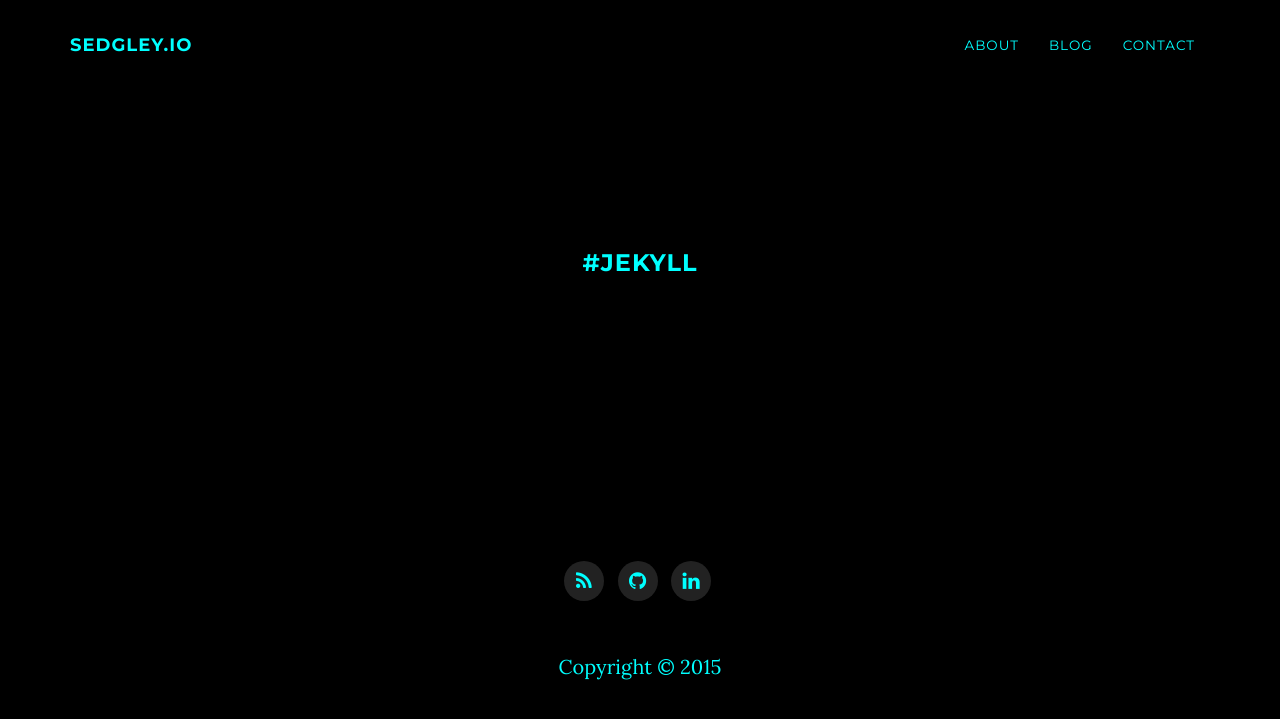
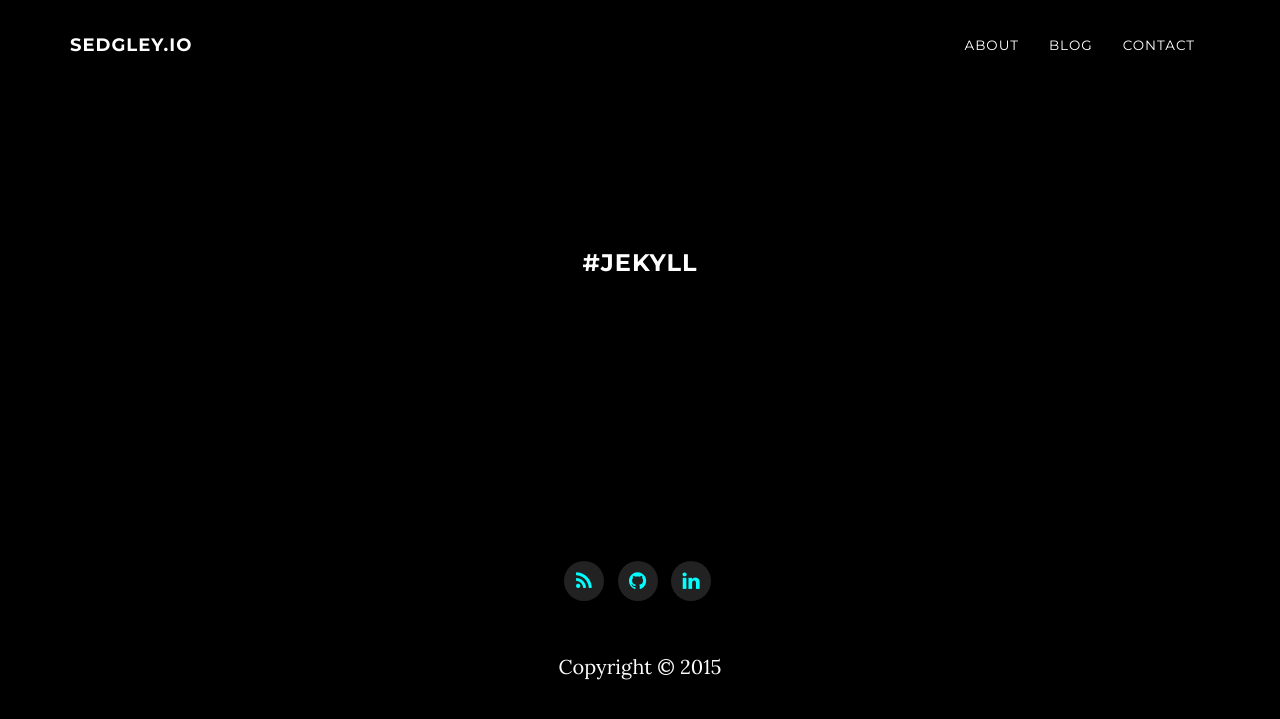
Before and after one commit to cbsedgley/cbsedgley.github.io, a Jekyll site: the page built from tags/jekyll.html, in a window 1280 px wide and 925 px high. Shown: the top 719 px of the window. Built offline with Jekyll 4.4.1, drawn with Linux system fonts in a browser that asks for light colours; comment, search, counter and statistics services are not loaded.

Commit message:
Update grayscale.css

```diff
--- a/css/grayscale.css
+++ b/css/grayscale.css
@@ -12,7 +12,7 @@ body {
     width: 100%;
     height: 100%;
     font-family: Lora,"Helvetica Neue",Helvetica,Arial,sans-serif;
-    color: #00ffff;
+    color: #fff;
     background-color: #000;
 }
 
@@ -22,8 +22,7 @@ html {
 }
 
 h1,
-h2 {
-}
+h2,
 h3,
 h4,
 h5,
@@ -100,7 +99,7 @@ a:focus {
 .navbar-custom .navbar-brand .navbar-toggle {
     padding: 4px 6px;
     font-size: 16px;
-    color: #00ffff;
+    color: #fff;
 }
 
 .navbar-custom .navbar-brand .navbar-toggle:focus,
@@ -109,7 +108,7 @@ a:focus {
 }
 
 .navbar-custom a {
-    color: #00ffff;
+    color: #fff;
 }
 
 .navbar-custom .nav li.active {
@@ -157,7 +156,7 @@ a:focus {
     height: auto;
     padding: 100px 0;
     text-align: center;
-    color: #00FFFF;
+    color: #FFF;
     background: url( {{ site.background-img }} ) no-repeat bottom center scroll;
     background-color: #000;
     -webkit-background-size: cover;
```
